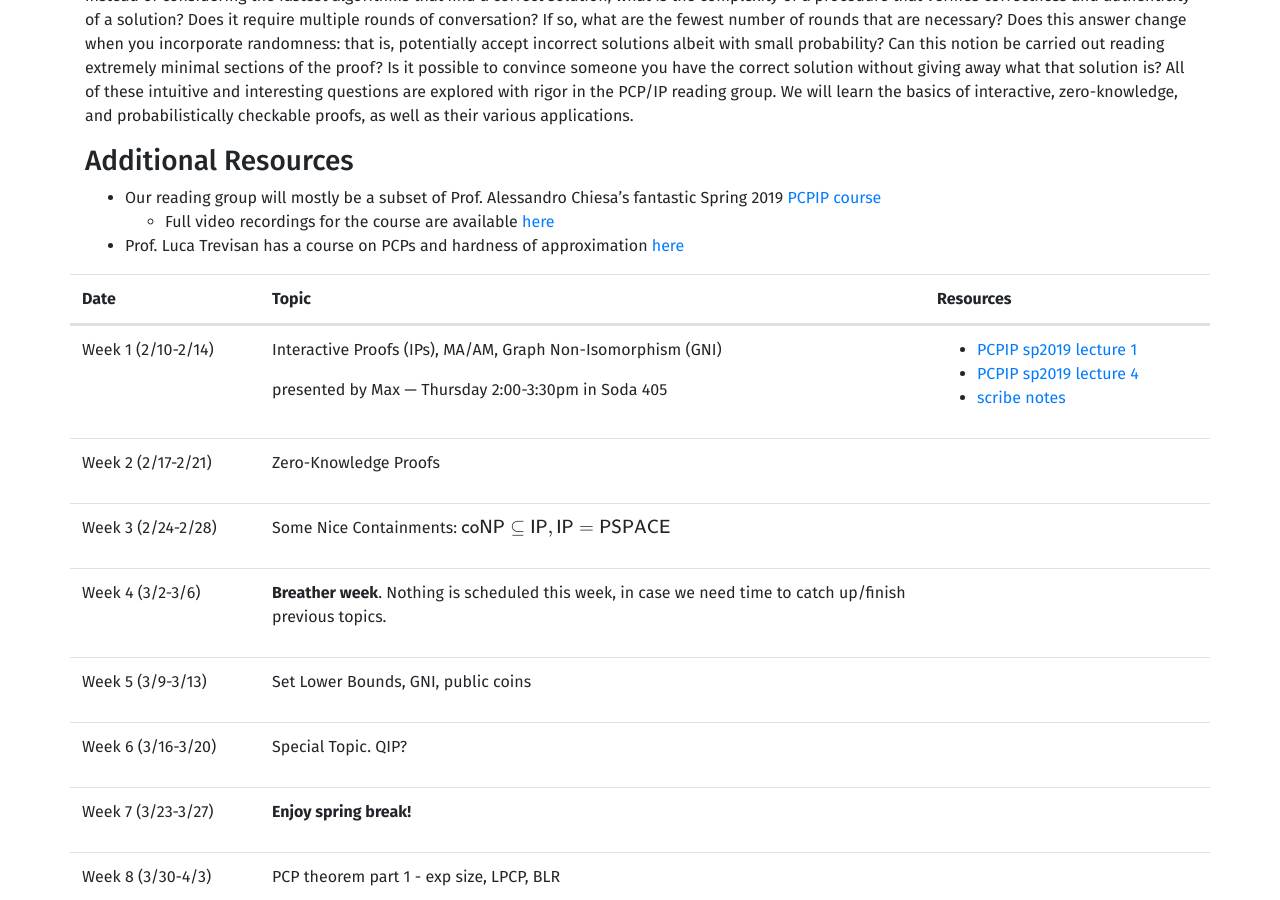
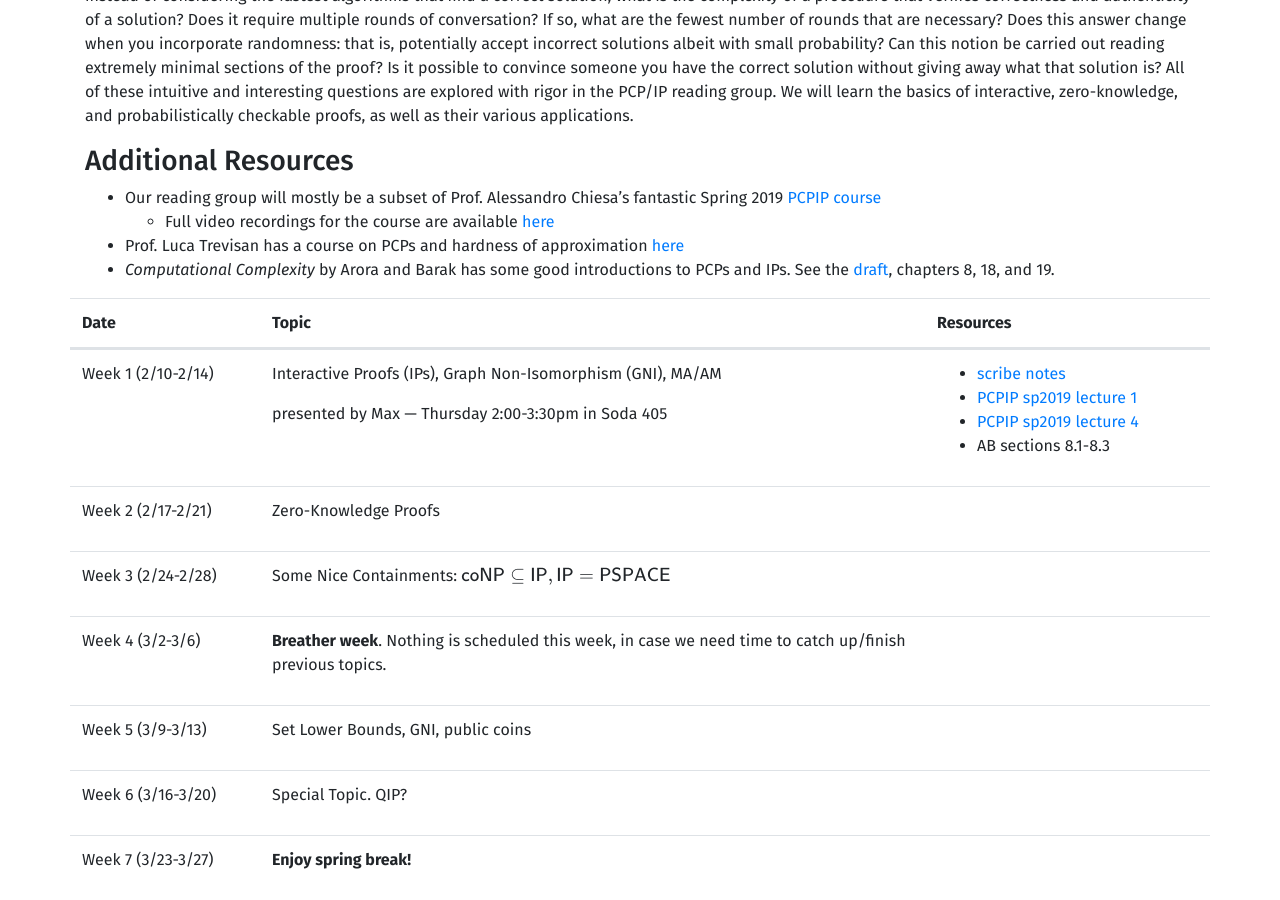
Before and after one commit to ugtcs/ugtcs.github.io, a Jekyll site: the page built from _reading-groups/sp20/pcpip.md, in a window 1280 px wide and 900 px high, scrolled down 378 px. Built offline with Jekyll 4.4.1, drawn with Linux system fonts in a browser that asks for light colours; formulas are drawn with MathJax 3.

Commit message:
Amend week 1

```diff
--- a/_reading-groups/sp20/pcpip.md
+++ b/_reading-groups/sp20/pcpip.md
@@ -11,13 +11,14 @@ logistics: |
 weeks:
   - date: Week 1 (2/10-2/14)
     topic: |
-        Interactive Proofs (IPs), MA/AM, Graph Non-Isomorphism (GNI)
+        Interactive Proofs (IPs), Graph Non-Isomorphism (GNI), MA/AM
 
         presented by Max &mdash; Thursday 2:00-3:30pm in Soda 405
     resources: |
+        - [scribe notes](https://github.com/ugtcs/reading-group-notes/blob/master/pcpip/sp20/week-1.pdf)
         - [PCPIP sp2019 lecture 1](https://www.youtube.com/watch?v=-WCvJurvmlM&list=PLkFD6_40KJIyWWtxCPBHwGsrutjvwM5_U&index=2&t=0s)
         - [PCPIP sp2019 lecture 4](https://www.youtube.com/watch?v=Q1K3eOEgxao&list=PLkFD6_40KJIyWWtxCPBHwGsrutjvwM5_U&index=4)
-        - [scribe notes](https://github.com/ugtcs/reading-group-notes/blob/master/pcpip/sp20/week-1.pdf)
+        - AB sections 8.1-8.3
   - date: Week 2 (2/17-2/21)
     topic: |
         Zero-Knowledge Proofs
@@ -68,3 +69,4 @@ Over the past 3 decades, one of the biggest advancements in theoretical computer
 - Our reading group will mostly be a subset of Prof. Alessandro Chiesa's fantastic Spring 2019 [PCPIP course](http://people.eecs.berkeley.edu/~alexch/classes/CS294-S2019.html)
   - Full video recordings for the course are available [here](https://www.youtube.com/playlist?list=PLkFD6_40KJIyWWtxCPBHwGsrutjvwM5_U)
 - Prof. Luca Trevisan has a course on PCPs and hardness of approximation [here](https://people.eecs.berkeley.edu/~luca/pcp/)
+- *Computational Complexity* by Arora and Barak has some good introductions to PCPs and IPs. See the [draft](https://theory.cs.princeton.edu/complexity/book.pdf), chapters 8, 18, and 19.
```
